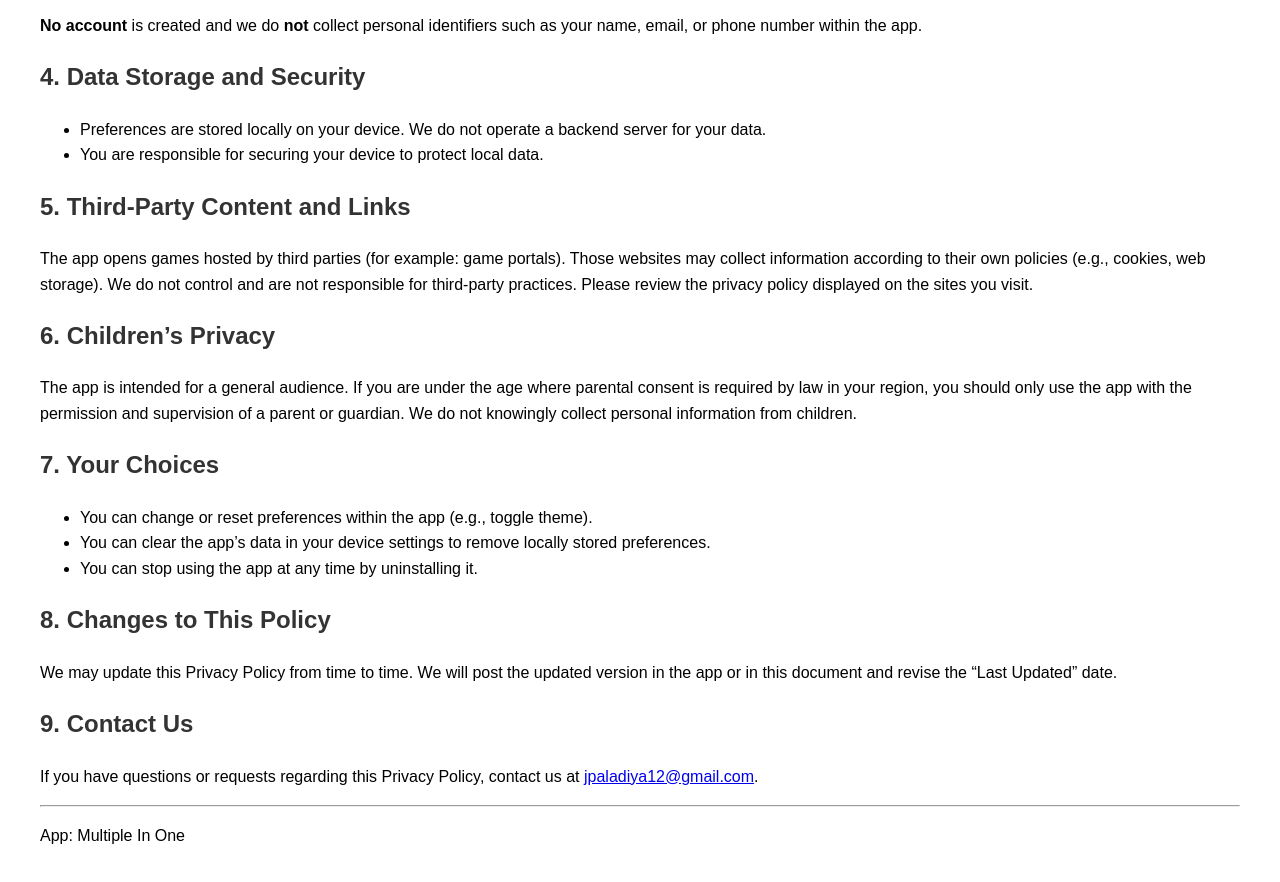
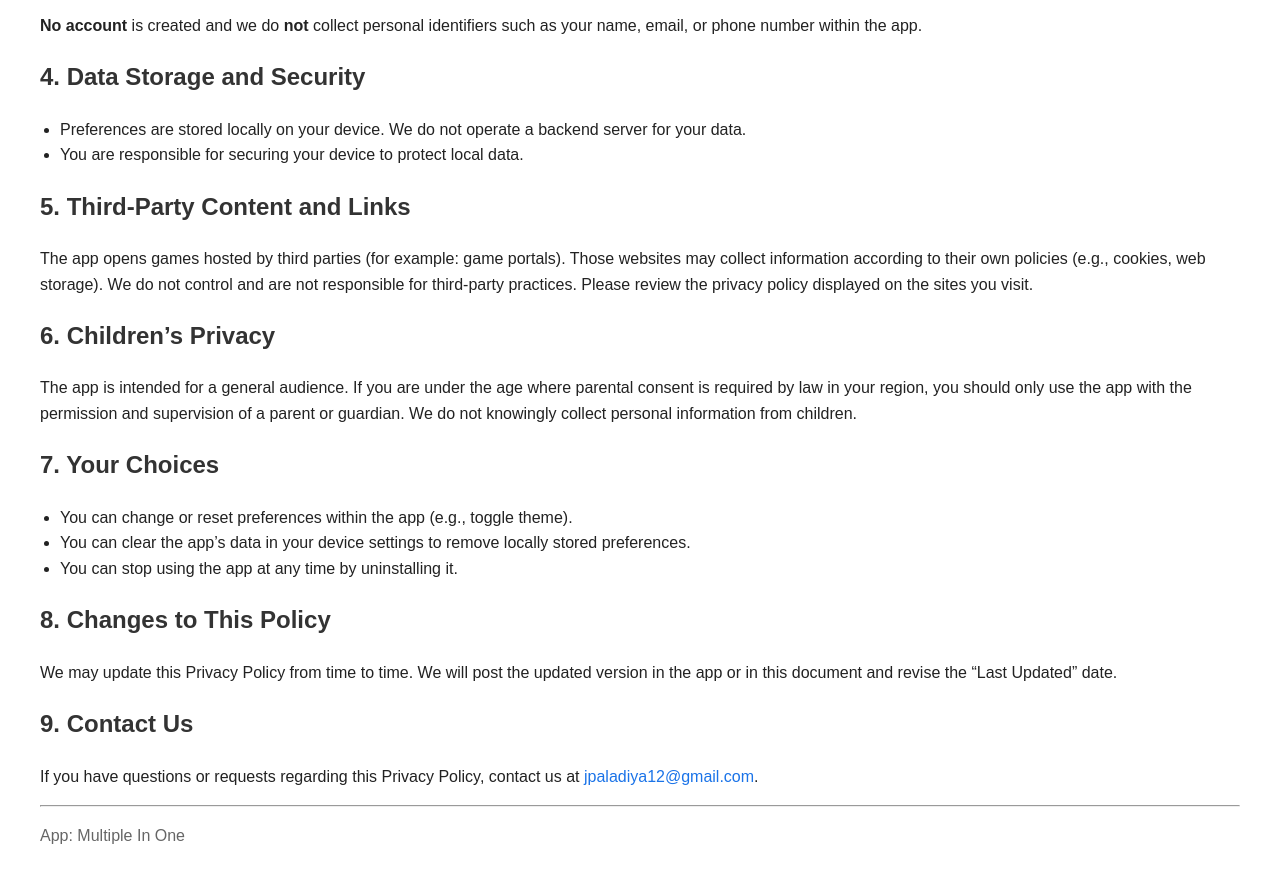
Before and after one commit to Gen-Fun-1/multiple-in-one-privacy-policy, a plain HTML site: page index.html in a window 1280 px wide. Shown: the part 648-1530 px from the top of the page. Drawn offline with Linux system fonts and the light colour scheme.

Commit message:
Update index.html

```diff
--- a/index.html
+++ b/index.html
@@ -9,16 +9,20 @@
       font-family: Arial, sans-serif;
       margin: 40px;
       line-height: 1.6;
+      background: #ffffff;
+      color: #222222;
     }
-        h1, h2 {
-            color: #333;
-        }
+    h1, h2 { color: #333333; }
+    a { color: #1a73e8; text-decoration: none; }
+    a:hover { text-decoration: underline; }
+    ul { padding-left: 20px; }
+    .muted { color: #666666; }
   </style>
   <meta name="robots" content="noindex,follow">
   <meta http-equiv="X-UA-Compatible" content="IE=edge">
-  <meta name="color-scheme" content="light dark">
+  <meta name="color-scheme" content="light">
   <meta name="format-detection" content="telephone=no">
-  <meta name="theme-color" content="#333333">
+  <meta name="theme-color" content="#ffffff">
   <script>
     document.addEventListener('DOMContentLoaded', function () {
       var el = document.getElementById('last-updated');
```
Lines whose indentation alone changed are shown as unchanged.
